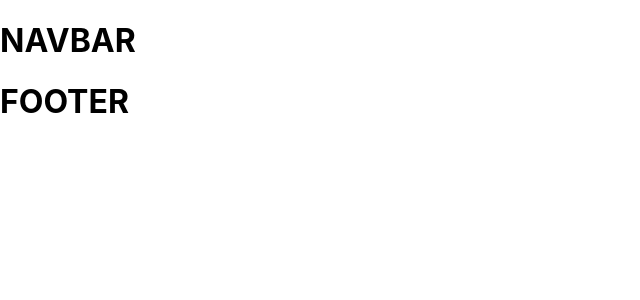
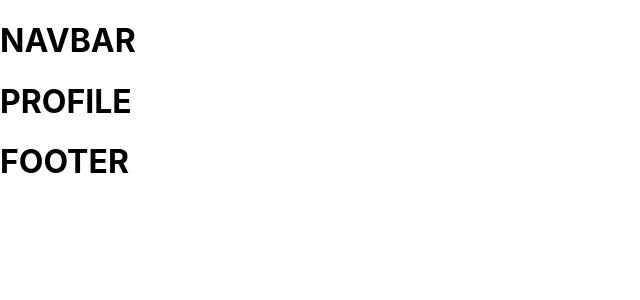
Before and after one commit to paulzay/ideal-store, a React (Create React App) app: page /user-profile in a window 1280 px wide. Shown: the top 300 px of the page, without its empty margins (0-640 px from the left). Built offline with nearby package versions, Linux system fonts and the light colour scheme.

Commit message:
added the user profile component

```diff
--- a/src/components/app/App.js
+++ b/src/components/app/App.js
@@ -5,6 +5,7 @@ import Footer from "../footer/Footer";
 import CartView from "../cartView/CartView";
 import NavBar from "../navBar/NavBar";
 import ProductDetails from "../productDetails/ProductDetails";
+import UserProfile from "../userProfile/UserProfile";
 import Shop from "../shop/Shop";
 
 class App extends Component {
@@ -19,6 +20,10 @@ class App extends Component {
             render={(props) => <ProductDetails {...props} />}
           />
           <Route path="/cart" render={(props) => <CartView {...props} />} />
+          <Route
+            path="/user-profile"
+            render={(props) => <UserProfile {...props} />}
+          />
           <Footer />
         </BrowserRouter>
       </React.Fragment>
--- /dev/null
+++ b/src/components/userProfile/UserProfile.js
@@ -0,0 +1,13 @@
+import React, { Component } from "react";
+
+class UserProfile extends Component {
+  render() {
+    return (
+      <div>
+        <h1>PROFILE</h1>
+      </div>
+    );
+  }
+}
+
+export default UserProfile;
```
